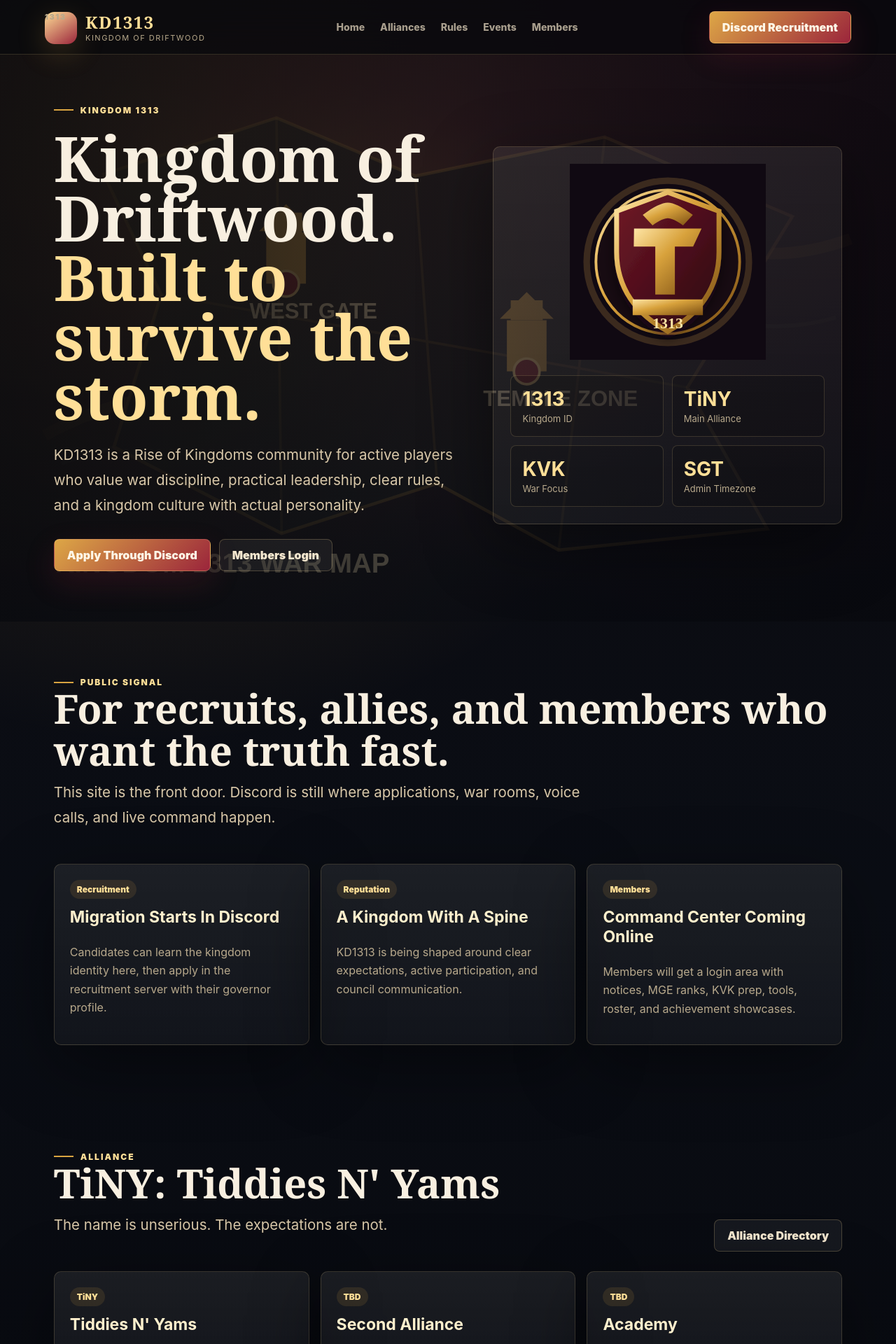
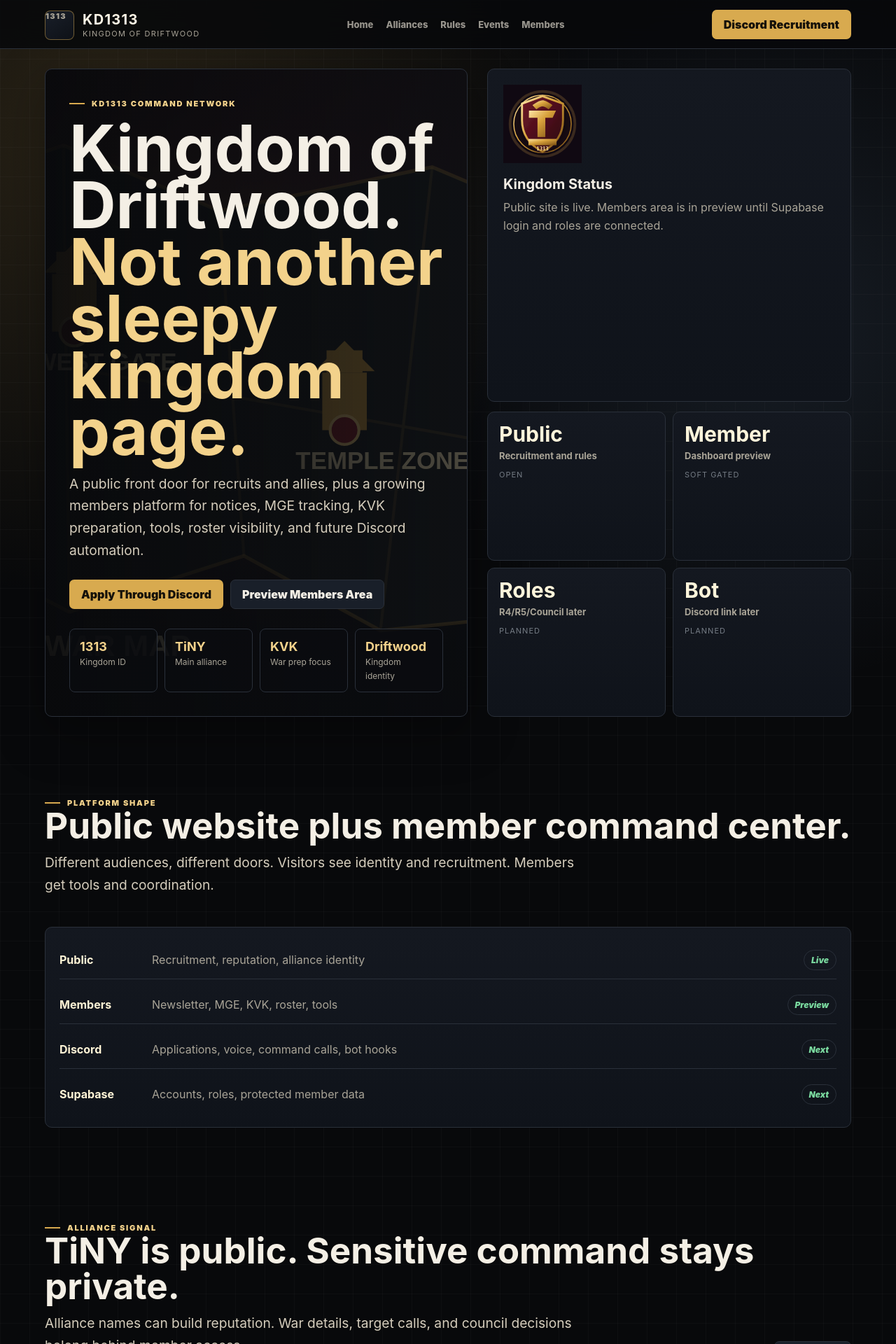
Before and after one commit to Ficter/kd1313-site, a Next.js app: page / in a window 1280 px wide. Shown: the top 1920 px of the page at 70% size. Built offline with nearby package versions, Linux system fonts and the light colour scheme; no server answers.

Commit message:
Redesign KD1313 command center UI

```diff
--- a/app/globals.css
+++ b/app/globals.css
@@ -1,26 +1,33 @@
 :root{
-  --bg:#07080d;
-  --panel:#11131b;
-  --panel-soft:#171923;
-  --ink:#f8efe0;
-  --muted:#b8a98c;
-  --gold:#d9a441;
-  --gold-soft:#ffdf97;
-  --red:#9b253b;
-  --green:#6ed29f;
-  --blue:#6fa8d8;
-  --line:rgba(255,223,151,.16);
-  --shadow:0 28px 100px rgba(0,0,0,.42);
+  --bg:#08090b;
+  --bg-2:#101217;
+  --panel:#141820;
+  --panel-2:#191f29;
+  --panel-3:#0f131a;
+  --text:#f4efe5;
+  --muted:#a9a497;
+  --quiet:#747b84;
+  --line:#2a303a;
+  --gold:#d8aa4f;
+  --gold-2:#f3d28b;
+  --red:#b23a48;
+  --green:#7ad99f;
+  --blue:#80a9db;
+  --shadow:0 22px 70px rgba(0,0,0,.34);
 }
 *{box-sizing:border-box}
+html{scroll-behavior:smooth}
 body{
   margin:0;
   font-family:Inter,system-ui,-apple-system,BlinkMacSystemFont,"Segoe UI",sans-serif;
+  color:var(--text);
   background:
-    radial-gradient(circle at 18% 8%,rgba(217,164,65,.2),transparent 32%),
-    radial-gradient(circle at 80% 2%,rgba(155,37,59,.22),transparent 30%),
-    linear-gradient(180deg,#0d0b10 0%,#0a0d14 48%,#07080d 100%);
-  color:var(--ink);
+    linear-gradient(rgba(255,255,255,.024) 1px,transparent 1px),
+    linear-gradient(90deg,rgba(255,255,255,.024) 1px,transparent 1px),
+    radial-gradient(circle at 12% 8%,rgba(216,170,79,.16),transparent 28%),
+    radial-gradient(circle at 86% 20%,rgba(128,169,219,.12),transparent 24%),
+    var(--bg);
+  background-size:42px 42px,42px 42px,auto,auto,auto;
 }
 a{color:inherit;text-decoration:none}
 button,input,select{font:inherit}
@@ -28,96 +35,179 @@ button,input,select{font:inherit}
 .nav{
   position:sticky;
   top:0;
-  z-index:20;
+  z-index:30;
   display:flex;
   align-items:center;
   justify-content:space-between;
-  gap:24px;
-  padding:14px clamp(18px,5vw,72px);
+  gap:20px;
+  padding:12px clamp(18px,5vw,64px);
   border-bottom:1px solid var(--line);
-  background:rgba(7,8,13,.84);
+  background:rgba(8,9,11,.86);
   backdrop-filter:blur(18px);
 }
 .brand{display:flex;align-items:center;gap:12px;min-width:max-content}
 .brand-mark{
-  width:46px;height:46px;border-radius:14px;display:grid;place-items:center;
-  background:linear-gradient(145deg,var(--gold-soft),#9b253b);
-  color:#150a0d;font-weight:1000;box-shadow:0 12px 40px rgba(217,164,65,.22)
+  width:42px;
+  height:42px;
+  border:1px solid rgba(216,170,79,.48);
+  border-radius:8px;
+  display:grid;
+  place-items:center;
+  color:var(--gold-2);
+  background:linear-gradient(145deg,#191f29,#0e1117);
+  font-weight:1000;
+  font-size:13px;
 }
-.brand strong{display:block;font-family:Georgia,serif;color:var(--gold-soft);font-size:24px;line-height:1}
-.brand span{display:block;font-size:11px;letter-spacing:1.5px;text-transform:uppercase;color:var(--muted);margin-top:3px}
-.nav-links{display:flex;gap:22px;align-items:center;font-size:14px;font-weight:800;color:#e5d8bf}
-.nav-links a{opacity:.72}
-.nav-links a:hover,.nav-links a.active{opacity:1;color:var(--gold-soft)}
+.brand strong{display:block;color:#fff7e6;font-size:20px;line-height:1}
+.brand span{display:block;font-size:11px;letter-spacing:1.3px;text-transform:uppercase;color:var(--muted);margin-top:3px}
+.nav-links{display:flex;gap:18px;align-items:center;font-size:13px;font-weight:800;color:#d7d1c6}
+.nav-links a{opacity:.7}
+.nav-links a:hover,.nav-links a.active{opacity:1;color:var(--gold-2)}
 .btn{
-  min-height:46px;display:inline-flex;align-items:center;justify-content:center;padding:0 18px;
-  border-radius:8px;border:1px solid rgba(255,223,151,.22);
-  background:linear-gradient(135deg,#dda746,#9b253b);color:#fff7e6;font-weight:900;
-  box-shadow:0 16px 44px rgba(155,37,59,.2)
+  min-height:42px;
+  display:inline-flex;
+  align-items:center;
+  justify-content:center;
+  gap:8px;
+  padding:0 16px;
+  border-radius:7px;
+  border:1px solid rgba(216,170,79,.38);
+  background:#d8aa4f;
+  color:#15110a;
+  font-weight:950;
+  letter-spacing:0;
 }
-.btn.secondary{background:rgba(255,255,255,.055);box-shadow:none;color:#f4e7cf}
+.btn:hover{filter:brightness(1.06)}
+.btn.secondary{
+  background:var(--panel-2);
+  border-color:var(--line);
+  color:var(--text);
+}
 .hero{
-  min-height:calc(100vh - 76px);
+  min-height:calc(100vh - 67px);
   display:grid;
-  grid-template-columns:minmax(0,1.08fr) minmax(360px,.92fr);
-  gap:42px;
+  grid-template-columns:minmax(0,1fr) minmax(360px,520px);
+  gap:28px;
+  align-items:stretch;
+  padding:28px clamp(18px,5vw,64px) 44px;
+}
+.hero-main{
+  min-height:640px;
+  display:flex;
+  flex-direction:column;
+  justify-content:space-between;
+  padding:34px;
+  border:1px solid var(--line);
+  background:
+    linear-gradient(90deg,rgba(8,9,11,.96),rgba(8,9,11,.72)),
+    url("/assets/images/battle-map.svg") center/cover no-repeat;
+  border-radius:10px;
+  box-shadow:var(--shadow);
+}
+.hero-side{display:grid;gap:14px}
+.eyebrow{
+  display:inline-flex;
   align-items:center;
-  padding:64px clamp(18px,6vw,92px) 72px;
-  position:relative;
-  overflow:hidden;
+  gap:10px;
+  width:max-content;
+  color:var(--gold-2);
+  text-transform:uppercase;
+  letter-spacing:1.8px;
+  font-size:11px;
+  font-weight:1000;
 }
-.hero:before{
-  content:"";position:absolute;inset:0;z-index:-1;opacity:.64;
-  background:
-    linear-gradient(90deg,rgba(7,8,13,.98),rgba(7,8,13,.58),rgba(7,8,13,.9)),
-    url("/assets/images/battle-map.svg") center/cover no-repeat;
+.eyebrow:before{content:"";width:22px;height:2px;background:var(--gold)}
+h1,h2,h3,p{margin-top:0}
+h1{
+  max-width:900px;
+  margin:16px 0 18px;
+  font-size:clamp(52px,7.2vw,102px);
+  line-height:.88;
+  letter-spacing:0;
 }
-.eyebrow{
-  display:inline-flex;gap:10px;align-items:center;color:var(--gold-soft);
-  text-transform:uppercase;letter-spacing:2px;font-size:12px;font-weight:1000
+h1 span,.gold{color:var(--gold-2)}
+h2{font-size:clamp(32px,4vw,58px);line-height:1;margin-bottom:12px;letter-spacing:0}
+h3{font-size:20px;margin-bottom:9px}
+.lead{max-width:780px;color:#d5cdbc;font-size:clamp(17px,1.5vw,21px);line-height:1.65}
+.muted{color:var(--muted);line-height:1.62}
+.actions{display:flex;gap:10px;flex-wrap:wrap;margin-top:26px}
+.panel,.command-card,.notice,.tool-card,.table-card,.status,.module{
+  border:1px solid var(--line);
+  background:linear-gradient(180deg,var(--panel),var(--panel-3));
+  border-radius:10px;
 }
-.eyebrow:before{content:"";width:28px;height:2px;background:var(--gold)}
-h1,h2,h3,p{margin-top:0}
-h1{font-family:Georgia,serif;font-size:clamp(46px,7vw,94px);line-height:.95;margin:18px 0 24px;letter-spacing:0}
-h1 span,.gold{color:var(--gold-soft)}
-.lead{max-width:760px;color:#d9c8a9;font-size:clamp(17px,1.6vw,21px);line-height:1.75}
-.actions{display:flex;gap:12px;flex-wrap:wrap;margin-top:30px}
-.command-card,.panel,.tool-card,.notice,.table-card{
-  background:linear-gradient(180deg,rgba(255,255,255,.075),rgba(255,255,255,.035));
-  border:1px solid var(--line);border-radius:10px;box-shadow:var(--shadow)
+.panel,.notice,.tool-card,.table-card,.module{padding:20px}
+.command-card{padding:22px}
+.crest{width:112px;height:112px;display:block;margin-bottom:18px}
+.status-grid{display:grid;grid-template-columns:repeat(2,minmax(0,1fr));gap:10px}
+.status{padding:16px;min-height:96px}
+.status strong{display:block;color:#fff5db;font-size:30px;line-height:1;margin-bottom:8px}
+.status span{display:block;color:var(--muted);font-size:13px;font-weight:750}
+.status small{display:block;color:var(--quiet);font-size:11px;text-transform:uppercase;letter-spacing:1px;margin-top:12px}
+.signal-strip{
+  display:grid;
+  grid-template-columns:repeat(4,minmax(0,1fr));
+  gap:10px;
+  margin-top:28px;
 }
-.command-card{padding:24px}
-.status-grid{display:grid;grid-template-columns:repeat(2,minmax(0,1fr));gap:12px}
-.status{padding:16px;border:1px solid var(--line);border-radius:8px;background:rgba(0,0,0,.16)}
-.status strong{display:block;color:var(--gold-soft);font-size:28px}.status span{color:var(--muted);font-size:13px}
-.crest{width:min(280px,72%);margin:0 auto 22px;display:block}
-section,.page{padding:72px clamp(18px,6vw,92px)}
-.section-head{display:flex;align-items:end;justify-content:space-between;gap:24px;margin-bottom:28px}
-h2{font-family:Georgia,serif;font-size:clamp(34px,4.5vw,60px);line-height:1.04;margin-bottom:12px}
-.muted{color:var(--muted);line-height:1.65}
-.grid-3{display:grid;grid-template-columns:repeat(3,minmax(0,1fr));gap:16px}
-.grid-4{display:grid;grid-template-columns:repeat(4,minmax(0,1fr));gap:16px}
-.panel,.tool-card,.notice,.table-card{padding:22px}
-.panel h3,.tool-card h3,.notice h3{color:#fff0cd;font-size:23px}
-.tag{display:inline-flex;border-radius:999px;padding:6px 10px;background:rgba(217,164,65,.12);color:var(--gold-soft);font-size:12px;font-weight:900;margin-bottom:12px}
-.dashboard{display:grid;grid-template-columns:260px minmax(0,1fr);min-height:calc(100vh - 75px)}
-.side{border-right:1px solid var(--line);padding:24px;background:rgba(9,10,15,.72)}
-.side a{display:block;padding:12px 14px;border-radius:8px;color:#e7dbc6;font-weight:800;margin-bottom:6px}
-.side a:hover,.side a.active{background:rgba(217,164,65,.12);color:var(--gold-soft)}
-.dash-main{padding:28px clamp(18px,4vw,52px)}
+.signal{border:1px solid var(--line);background:rgba(10,12,16,.74);border-radius:8px;padding:14px}
+.signal b{display:block;color:var(--gold-2);font-size:18px}.signal span{font-size:12px;color:var(--muted)}
+section,.page{padding:64px clamp(18px,5vw,64px)}
+.section-head{display:flex;align-items:end;justify-content:space-between;gap:24px;margin-bottom:24px}
+.grid-3{display:grid;grid-template-columns:repeat(3,minmax(0,1fr));gap:14px}
+.grid-4{display:grid;grid-template-columns:repeat(4,minmax(0,1fr));gap:14px}
+.tag{
+  display:inline-flex;
+  align-items:center;
+  border-radius:999px;
+  padding:6px 9px;
+  background:rgba(216,170,79,.13);
+  color:var(--gold-2);
+  border:1px solid rgba(216,170,79,.18);
+  font-size:11px;
+  font-weight:950;
+  text-transform:uppercase;
+  letter-spacing:.8px;
+  margin-bottom:12px;
+}
+.module-list{display:grid;gap:10px}
+.module-row{
+  display:grid;
+  grid-template-columns:120px minmax(0,1fr) auto;
+  gap:12px;
+  align-items:center;
+  padding:12px 0;
+  border-bottom:1px solid var(--line);
+}
+.module-row:last-child{border-bottom:0}
+.module-row b{color:#fff4d6}.module-row span{color:var(--muted)}
+.pill{border:1px solid var(--line);border-radius:999px;padding:6px 10px;color:var(--green);font-size:12px;font-weight:900}
+.dashboard{display:grid;grid-template-columns:248px minmax(0,1fr);min-height:calc(100vh - 67px)}
+.side{border-right:1px solid var(--line);padding:18px;background:rgba(12,14,19,.72)}
+.side a{display:block;padding:12px 13px;border-radius:8px;color:#d8d0c1;font-weight:850;margin-bottom:5px;font-size:14px}
+.side a:hover,.side a.active{background:rgba(216,170,79,.12);color:var(--gold-2)}
+.dash-main{padding:26px clamp(18px,4vw,48px)}
 .dash-title{display:flex;align-items:center;justify-content:space-between;gap:18px;margin-bottom:22px}
-.dash-title h1{font-size:clamp(34px,4vw,58px);margin:0}
-table{width:100%;border-collapse:collapse;color:#eadfc8}
+.dash-title h1{font-size:clamp(34px,4.2vw,64px);margin:0}
+table{width:100%;border-collapse:collapse;color:#e8ddca}
 th,td{text-align:left;padding:14px;border-bottom:1px solid var(--line)}
-th{color:var(--gold-soft);font-size:12px;text-transform:uppercase;letter-spacing:1.2px}
-.login-wrap{min-height:calc(100vh - 75px);display:grid;place-items:center;padding:28px}
-.login-card{width:min(520px,100%);padding:28px}
-.field{display:grid;gap:8px;margin-bottom:16px}
-.field label{font-size:13px;color:var(--gold-soft);font-weight:900}
-.field input{width:100%;padding:14px 15px;border-radius:8px;border:1px solid var(--line);background:#0d1018;color:var(--ink)}
-footer{padding:42px clamp(18px,6vw,92px);border-top:1px solid var(--line);color:var(--muted);display:flex;justify-content:space-between;gap:18px;flex-wrap:wrap}
-@media(max-width:960px){
-  .hero,.dashboard{grid-template-columns:1fr}.side{border-right:0;border-bottom:1px solid var(--line)}
-  .grid-3,.grid-4{grid-template-columns:1fr 1fr}.nav-links{display:none}
+th{color:var(--gold-2);font-size:12px;text-transform:uppercase;letter-spacing:1.1px}
+.login-wrap{min-height:calc(100vh - 67px);display:grid;place-items:center;padding:28px}
+.login-card{width:min(560px,100%);padding:26px}
+.field{display:grid;gap:8px;margin-bottom:15px}
+.field label{font-size:12px;color:var(--gold-2);font-weight:950;text-transform:uppercase;letter-spacing:.9px}
+.field input{width:100%;padding:14px 15px;border-radius:8px;border:1px solid var(--line);background:#0d1016;color:var(--text)}
+footer{padding:34px clamp(18px,5vw,64px);border-top:1px solid var(--line);color:var(--muted);display:flex;justify-content:space-between;gap:18px;flex-wrap:wrap}
+@media(max-width:1040px){
+  .hero,.dashboard{grid-template-columns:1fr}
+  .hero-main{min-height:560px}
+  .side{border-right:0;border-bottom:1px solid var(--line)}
+  .grid-3,.grid-4,.signal-strip{grid-template-columns:1fr 1fr}
+  .nav-links{display:none}
 }
-@media(max-width:620px){.grid-3,.grid-4,.status-grid{grid-template-columns:1fr}.actions{flex-direction:column}.btn{width:100%}.hero{padding-top:46px}}
+@media(max-width:640px){
+  .grid-3,.grid-4,.status-grid,.signal-strip{grid-template-columns:1fr}
+  .hero-main{padding:22px;min-height:520px}
+  .actions{flex-direction:column}.btn{width:100%}
+  .module-row{grid-template-columns:1fr}.pill{width:max-content}
+}
--- a/app/page.tsx
+++ b/app/page.tsx
@@ -1,57 +1,84 @@
 import Link from "next/link";
 import { Footer } from "@/components/Footer";
 import { PublicNav } from "@/components/PublicNav";
-import { alliances, notices } from "@/lib/data";
+import { alliances } from "@/lib/data";
+
+const modules = [
+  ["Public", "Recruitment, reputation, alliance identity", "Live"],
+  ["Members", "Newsletter, MGE, KVK, roster, tools", "Preview"],
+  ["Discord", "Applications, voice, command calls, bot hooks", "Next"],
+  ["Supabase", "Accounts, roles, protected member data", "Next"]
+];
 
 export default function HomePage() {
   return (
     <div className="shell">
       <PublicNav />
       <section className="hero">
-        <div>
-          <div className="eyebrow">Kingdom 1313</div>
-          <h1>Kingdom of Driftwood. <span>Built to survive the storm.</span></h1>
-          <p className="lead">
-            KD1313 is a Rise of Kingdoms community for active players who value war discipline,
-            practical leadership, clear rules, and a kingdom culture with actual personality.
-          </p>
-          <div className="actions">
-            <Link className="btn" href={process.env.NEXT_PUBLIC_DISCORD_INVITE_URL || "https://discord.gg/"}>Apply Through Discord</Link>
-            <Link className="btn secondary" href="/login">Members Login</Link>
+        <div className="hero-main">
+          <div>
+            <div className="eyebrow">KD1313 Command Network</div>
+            <h1>Kingdom of Driftwood. <span>Not another sleepy kingdom page.</span></h1>
+            <p className="lead">
+              A public front door for recruits and allies, plus a growing members platform for
+              notices, MGE tracking, KVK preparation, tools, roster visibility, and future Discord automation.
+            </p>
+            <div className="actions">
+              <Link className="btn" href={process.env.NEXT_PUBLIC_DISCORD_INVITE_URL || "https://discord.gg/"}>
+                Apply Through Discord
+              </Link>
+              <Link className="btn secondary" href="/login">Preview Members Area</Link>
+            </div>
+          </div>
+          <div className="signal-strip">
+            <div className="signal"><b>1313</b><span>Kingdom ID</span></div>
+            <div className="signal"><b>TiNY</b><span>Main alliance</span></div>
+            <div className="signal"><b>KVK</b><span>War prep focus</span></div>
+            <div className="signal"><b>Driftwood</b><span>Kingdom identity</span></div>
           </div>
         </div>
-        <aside className="command-card">
-          <img className="crest" src="/assets/images/kingdom-crest.svg" alt="KD1313 crest" />
+        <aside className="hero-side">
+          <div className="command-card">
+            <img className="crest" src="/assets/images/kingdom-crest.svg" alt="KD1313 crest" />
+            <h3>Kingdom Status</h3>
+            <p className="muted">Public site is live. Members area is in preview until Supabase login and roles are connected.</p>
+          </div>
           <div className="status-grid">
-            <div className="status"><strong>1313</strong><span>Kingdom ID</span></div>
-            <div className="status"><strong>TiNY</strong><span>Main Alliance</span></div>
-            <div className="status"><strong>KVK</strong><span>War Focus</span></div>
-            <div className="status"><strong>SGT</strong><span>Admin Timezone</span></div>
+            <div className="status"><strong>Public</strong><span>Recruitment and rules</span><small>Open</small></div>
+            <div className="status"><strong>Member</strong><span>Dashboard preview</span><small>Soft gated</small></div>
+            <div className="status"><strong>Roles</strong><span>R4/R5/Council later</span><small>Planned</small></div>
+            <div className="status"><strong>Bot</strong><span>Discord link later</span><small>Planned</small></div>
           </div>
         </aside>
       </section>
       <section>
         <div className="section-head">
           <div>
-            <div className="eyebrow">Public Signal</div>
-            <h2>For recruits, allies, and members who want the truth fast.</h2>
-            <p className="lead">This site is the front door. Discord is still where applications, war rooms, voice calls, and live command happen.</p>
+            <div className="eyebrow">Platform Shape</div>
+            <h2>Public website plus member command center.</h2>
+            <p className="lead">Different audiences, different doors. Visitors see identity and recruitment. Members get tools and coordination.</p>
           </div>
         </div>
-        <div className="grid-3">
-          <article className="panel"><span className="tag">Recruitment</span><h3>Migration Starts In Discord</h3><p className="muted">Candidates can learn the kingdom identity here, then apply in the recruitment server with their governor profile.</p></article>
-          <article className="panel"><span className="tag">Reputation</span><h3>A Kingdom With A Spine</h3><p className="muted">KD1313 is being shaped around clear expectations, active participation, and council communication.</p></article>
-          <article className="panel"><span className="tag">Members</span><h3>Command Center Coming Online</h3><p className="muted">Members will get a login area with notices, MGE ranks, KVK prep, tools, roster, and achievement showcases.</p></article>
+        <div className="module">
+          <div className="module-list">
+            {modules.map(([label, text, status]) => (
+              <div className="module-row" key={label}>
+                <b>{label}</b>
+                <span>{text}</span>
+                <em className="pill">{status}</em>
+              </div>
+            ))}
+          </div>
         </div>
       </section>
       <section>
         <div className="section-head">
           <div>
-            <div className="eyebrow">Alliance</div>
-            <h2>TiNY: Tiddies N&apos; Yams</h2>
-            <p className="lead">The name is unserious. The expectations are not.</p>
+            <div className="eyebrow">Alliance Signal</div>
+            <h2>TiNY is public. Sensitive command stays private.</h2>
+            <p className="lead">Alliance names can build reputation. War details, target calls, and council decisions belong behind member access.</p>
           </div>
-          <Link className="btn secondary" href="/alliances">Alliance Directory</Link>
+          <Link className="btn secondary" href="/alliances">Directory</Link>
         </div>
         <div className="grid-3">
           {alliances.map((alliance) => (
@@ -63,22 +90,6 @@ export default function HomePage() {
           ))}
         </div>
       </section>
-      <section>
-        <div className="section-head">
-          <div>
-            <div className="eyebrow">Live Shape</div>
-            <h2>What this platform becomes next.</h2>
-          </div>
-        </div>
-        <div className="grid-3">
-          {notices.map((notice) => (
-            <article className="notice" key={notice.title}>
-              <h3>{notice.title}</h3>
-              <p className="muted">{notice.text}</p>
-            </article>
-          ))}
-        </div>
-      </section>
       <Footer />
     </div>
   );
```
Also changed, not shown: app/members/page.tsx (+28 -7 lines).
